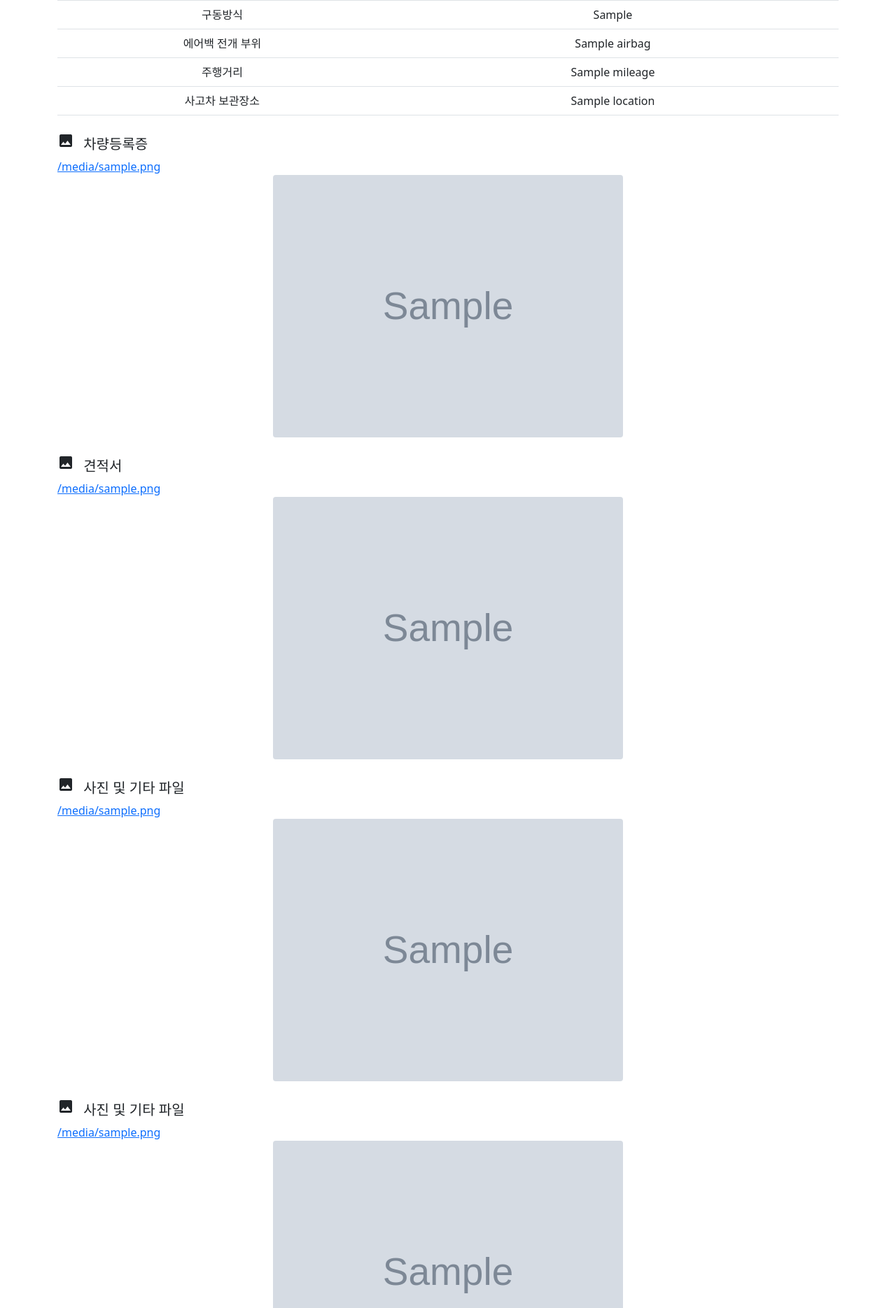
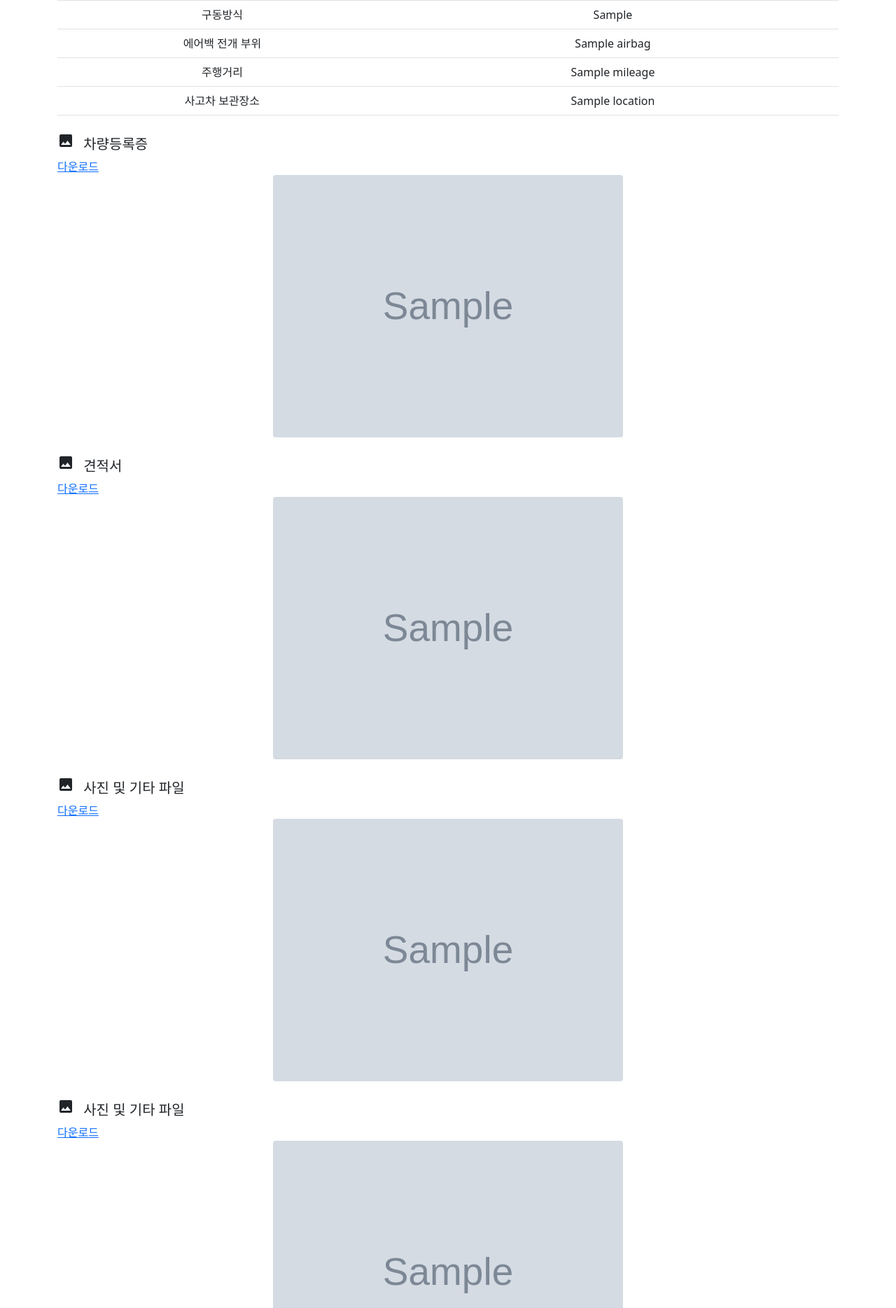
Before and after one commit to iyadangky/bosang, a Django app: template posts/templates/posts/detail.html in a window 1280 px wide. Shown: the part 524-2393 px from the top of the page at 70% size. Run offline with Django 3.2, Linux system fonts and the light colour scheme; the template is opened without the code that fills it: most values are stand-ins (such as "Sample title", 1, 10 or a date in 2020); grey boxes marked "Sample" are stand-in pictures; some libraries are stand-ins or nearby versions.

Commit message:
이미지 주소 에러 해결 완료

```diff
--- a/posts/templates/posts/detail.html
+++ b/posts/templates/posts/detail.html
@@ -177,8 +177,7 @@
             {% if post.image1 %}
             <h5><span class="material-icons me-2">image</span> 차량등록증</h5>
             <div class='mb-4'>
-                <a href="/posts/download?path={{ post.image1 }}">{{ post.image1.url }}</a>
-                {{ post.image1.url }}
+                <a href="/posts/download?path={{ post.image1 }}">다운로드</a>
                 <img class="img-fluid rounded mx-auto d-block" style="width: 500px;" src="{{ post.image1.url }}" alt="차량등록증">
             </div>
             {% endif %}
@@ -188,7 +187,7 @@
             {% if post.image2 %}
             <h5><span class="material-icons me-2">image</span> 견적서</h5>
             <div class='mb-4'>
-                <a href="/posts/download?path={{ post.image2 }}">{{ post.image2 }}</a>
+                <a href="/posts/download?path={{ post.image2 }}">다운로드</a>
                 <img class="img-fluid rounded mx-auto d-block"  style="width: 500px;" src="{{ post.image2.url }}" alt="견적서">
             </div>
             {% endif %}
@@ -198,7 +197,7 @@
             {% if post.image3 %}
             <h5><span class="material-icons me-2">image</span> 사진 및 기타 파일</h5>
             <div class='mb-4'>
-                <a href="/posts/download?path={{ post.image3 }}">{{ post.image3 }}</a>
+                <a href="/posts/download?path={{ post.image3 }}">다운로드</a>
                 <img class="img-fluid rounded mx-auto d-block"  style="width: 500px;" src="{{ post.image3.url }}" alt="사진 및 기타 파일">
             </div>
             {% endif %}
@@ -208,7 +207,7 @@
             {% if post.image4 %}
             <h5><span class="material-icons me-2">image</span> 사진 및 기타 파일</h5>
             <div class='mb-4'>
-                <a href="/posts/download?path={{ post.image4 }}">{{ post.image4 }}</a>
+                <a href="/posts/download?path={{ post.image4 }}">다운로드</a>
                 <img class="img-fluid rounded mx-auto d-block"  style="width: 500px;" src="{{ post.image4.url }}" alt="사진 및 기타 파일">
             </div>
             {% endif %}
@@ -218,7 +217,7 @@
             {% if post.image5 %}
             <h5><span class="material-icons me-2">image</span> 사진 및 기타 파일</h5>
             <div class='mb-4'>
-                <a href="/posts/download?path={{ post.image5 }}">{{ post.image5 }}</a>
+                <a href="/posts/download?path={{ post.image5 }}">다운로드</a>
                 <img class="img-fluid rounded mx-auto d-block"  style="width: 500px;" src="{{ post.image5.url }}" alt="사진 및 기타 파일">
             </div>
             {% endif %}
@@ -228,7 +227,7 @@
             {% if post.image6 %}
             <h5><span class="material-icons me-2">image</span> 사진 및 기타 파일</h5>
             <div class='mb-4'>
-                <a href="/posts/download?path={{ post.image6 }}">{{ post.image6 }}</a>
+                <a href="/posts/download?path={{ post.image6 }}">다운로드</a>
                 <img class="img-fluid rounded mx-auto d-block"  style="width: 500px;" src="{{ post.image6.url }}" alt="사진 및 기타 파일">
             </div>
             {% endif %}
@@ -238,7 +237,7 @@
             {% if post.image7 %}
             <h5><span class="material-icons me-2">image</span> 사진 및 기타 파일</h5>
             <div class='mb-4'>
-                <a href="/posts/download?path={{ post.image7 }}">{{ post.image7 }}</a>
+                <a href="/posts/download?path={{ post.image7 }}">다운로드</a>
                 <img class="img-fluid rounded mx-auto d-block"  style="width: 500px;" src="{{ post.image7.url }}" alt="사진 및 기타 파일">
             </div>
             {% endif %}
@@ -248,7 +247,7 @@
             {% if post.image8 %}
             <h5><span class="material-icons me-2">image</span> 사진 및 기타 파일</h5>
             <div class='mb-4'>
-                <a href="/posts/download?path={{ post.image8 }}">{{ post.image8 }}</a>
+                <a href="/posts/download?path={{ post.image8 }}">다운로드</a>
                 <img class="img-fluid rounded mx-auto d-block"  style="width: 500px;" src="{{ post.image8.url }}" alt="사진 및 기타 파일">
             </div>
             {% endif %}
@@ -258,7 +257,7 @@
             {% if post.image9 %}
             <h5><span class="material-icons me-2">image</span> 사진 및 기타 파일</h5>
             <div class='mb-4'>
-                <a href="/posts/download?path={{ post.image9 }}">{{ post.image9 }}</a>
+                <a href="/posts/download?path={{ post.image9 }}">다운로드</a>
                 <img class="img-fluid rounded mx-auto d-block"  style="width: 500px;" src="{{ post.image9.url }}" alt="사진 및 기타 파일">
             </div>
             {% endif %}
@@ -268,7 +267,7 @@
             {% if post.image10 %}
             <h5><span class="material-icons me-2">image</span> 사진 및 기타 파일</h5>
             <div class='mb-4'>
-                <a href="/posts/download?path={{ post.image10 }}">{{ post.image10 }}</a>
+                <a href="/posts/download?path={{ post.image10 }}">다운로드</a>
                 <img class="img-fluid rounded mx-auto d-block"  style="width: 500px;" src="{{ post.image10.url }}" alt="사진 및 기타 파일">
             </div>
             {% endif %}
@@ -278,7 +277,7 @@
             {% if post.image11 %}
             <h5><span class="material-icons me-2">image</span> 사진 및 기타 파일</h5>
             <div class='mb-4'>
-                <a href="/posts/download?path={{ post.image11 }}">{{ post.image11 }}</a>
+                <a href="/posts/download?path={{ post.image11 }}">다운로드</a>
                 <img class="img-fluid rounded mx-auto d-block"  style="width: 500px;" src="{{ post.image11.url }}" alt="사진 및 기타 파일">
             </div>
             {% endif %}
@@ -288,7 +287,7 @@
             {% if post.image12 %}
             <h5><span class="material-icons me-2">image</span> 사진 및 기타 파일</h5>
             <div class='mb-4'>
-                <a href="/posts/download?path={{ post.image12 }}">{{ post.image12 }}</a>
+                <a href="/posts/download?path={{ post.image12 }}">다운로드</a>
                 <img class="img-fluid rounded mx-auto d-block"  style="width: 500px;" src="{{ post.image12.url }}" alt="사진 및 기타 파일">
             </div>
             {% endif %}
@@ -381,12 +380,12 @@
             </table>
 
 
-        <!-- 그림 파일 등록 기능 -->
+        <!-- 그림 파일 다운로드 및 표시 기능 -->
         <div>
             {% if post.image1 %}
             <h5><span class="material-icons me-2">image</span> 차량등록증</h5>
             <div class='mb-4'>
-                <a href="/posts/download?path={{ post.image1 }}">{{ post.image1 }}</a>
+                <a href="/posts/download?path={{ post.image1 }}">다운로드</a>
                 <img class="img-fluid rounded mx-auto d-block" style="width: 500px;" src="{{ post.image1.url }}" alt="차량등록증">
             </div>
             {% endif %}
@@ -396,7 +395,7 @@
             {% if post.image2 %}
             <h5><span class="material-icons me-2">image</span> 견적서</h5>
             <div class='mb-4'>
-                <a href="/posts/download?path={{ post.image2 }}">{{ post.image2 }}</a>
+                <a href="/posts/download?path={{ post.image2 }}">다운로드</a>
                 <img class="img-fluid rounded mx-auto d-block"  style="width: 500px;" src="{{ post.image2.url }}" alt="견적서">
             </div>
             {% endif %}
@@ -406,7 +405,7 @@
             {% if post.image3 %}
             <h5><span class="material-icons me-2">image</span> 사진 및 기타 파일</h5>
             <div class='mb-4'>
-                <a href="/posts/download?path={{ post.image3 }}">{{ post.image3 }}</a>
+                <a href="/posts/download?path={{ post.image3 }}">다운로드</a>
                 <img class="img-fluid rounded mx-auto d-block"  style="width: 500px;" src="/media/posts/{{ post.image3.url }}" alt="사진 및 기타 파일">
             </div>
             {% endif %}
@@ -416,7 +415,7 @@
             {% if post.image4 %}
             <h5><span class="material-icons me-2">image</span> 사진 및 기타 파일</h5>
             <div class='mb-4'>
-                <a href="/posts/download?path={{ post.image4 }}">{{ post.image4 }}</a>
+                <a href="/posts/download?path={{ post.image4 }}">다운로드</a>
                 <img class="img-fluid rounded mx-auto d-block"  style="width: 500px;" src="{{ post.image4.url }}" alt="사진 및 기타 파일">
             </div>
             {% endif %}
@@ -426,7 +425,7 @@
             {% if post.image5 %}
             <h5><span class="material-icons me-2">image</span> 사진 및 기타 파일</h5>
             <div class='mb-4'>
-                <a href="/posts/download?path={{ post.image5 }}">{{ post.image5 }}</a>
+                <a href="/posts/download?path={{ post.image5 }}">다운로드</a>
                 <img class="img-fluid rounded mx-auto d-block"  style="width: 500px;" src="{{ post.image5.url }}" alt="사진 및 기타 파일">
             </div>
             {% endif %}
@@ -436,7 +435,7 @@
             {% if post.image6 %}
             <h5><span class="material-icons me-2">image</span> 사진 및 기타 파일</h5>
             <div class='mb-4'>
-                <a href="/posts/download?path={{ post.image6 }}">{{ post.image6 }}</a>
+                <a href="/posts/download?path={{ post.image6 }}">다운로드</a>
                 <img class="img-fluid rounded mx-auto d-block"  style="width: 500px;" src="{{ post.image6.url }}" alt="사진 및 기타 파일">
             </div>
             {% endif %}
@@ -446,7 +445,7 @@
             {% if post.image7 %}
             <h5><span class="material-icons me-2">image</span> 사진 및 기타 파일</h5>
             <div class='mb-4'>
-                <a href="/posts/download?path={{ post.image7 }}">{{ post.image7 }}</a>
+                <a href="/posts/download?path={{ post.image7 }}">다운로드</a>
                 <img class="img-fluid rounded mx-auto d-block"  style="width: 500px;" src="{{ post.image7.url }}" alt="사진 및 기타 파일">
             </div>
             {% endif %}
@@ -456,7 +455,7 @@
             {% if post.image8 %}
             <h5><span class="material-icons me-2">image</span> 사진 및 기타 파일</h5>
             <div class='mb-4'>
-                <a href="/posts/download?path={{ post.image8 }}">{{ post.image8 }}</a>
+                <a href="/posts/download?path={{ post.image8 }}">다운로드</a>
                 <img class="img-fluid rounded mx-auto d-block"  style="width: 500px;" src="{{ post.image8.url }}" alt="사진 및 기타 파일">
             </div>
             {% endif %}
@@ -466,7 +465,7 @@
             {% if post.image9 %}
             <h5><span class="material-icons me-2">image</span> 사진 및 기타 파일</h5>
             <div class='mb-4'>
-                <a href="/posts/download?path={{ post.image9 }}">{{ post.image9 }}</a>
+                <a href="/posts/download?path={{ post.image9 }}">다운로드</a>
                 <img class="img-fluid rounded mx-auto d-block"  style="width: 500px;" src="{{ post.image9.url }}" alt="사진 및 기타 파일">
             </div>
             {% endif %}
@@ -476,7 +475,7 @@
             {% if post.image10 %}
             <h5><span class="material-icons me-2">image</span> 사진 및 기타 파일</h5>
             <div class='mb-4'>
-                <a href="/posts/download?path={{ post.image10 }}">{{ post.image10 }}</a>
+                <a href="/posts/download?path={{ post.image10 }}">다운로드</a>
                 <img class="img-fluid rounded mx-auto d-block"  style="width: 500px;" src="{{ post.image10.url }}" alt="사진 및 기타 파일">
             </div>
             {% endif %}
@@ -486,7 +485,7 @@
             {% if post.image11 %}
             <h5><span class="material-icons me-2">image</span> 사진 및 기타 파일</h5>
             <div class='mb-4'>
-                <a href="/posts/download?path={{ post.image11 }}">{{ post.image11 }}</a>
+                <a href="/posts/download?path={{ post.image11 }}">다운로드</a>
                 <img class="img-fluid rounded mx-auto d-block"  style="width: 500px;" src="{{ post.image11.url }}" alt="사진 및 기타 파일">
             </div>
             {% endif %}
@@ -496,7 +495,7 @@
             {% if post.image12 %}
             <h5><span class="material-icons me-2">image</span> 사진 및 기타 파일</h5>
             <div class='mb-4'>
-                <a href="/posts/download?path={{ post.image12 }}">{{ post.image12 }}</a>
+                <a href="/posts/download?path={{ post.image12 }}">다운로드</a>
                 <img class="img-fluid rounded mx-auto d-block"  style="width: 500px;" src="{{ post.image12.url }}" alt="사진 및 기타 파일">
             </div>
             {% endif %}
```
